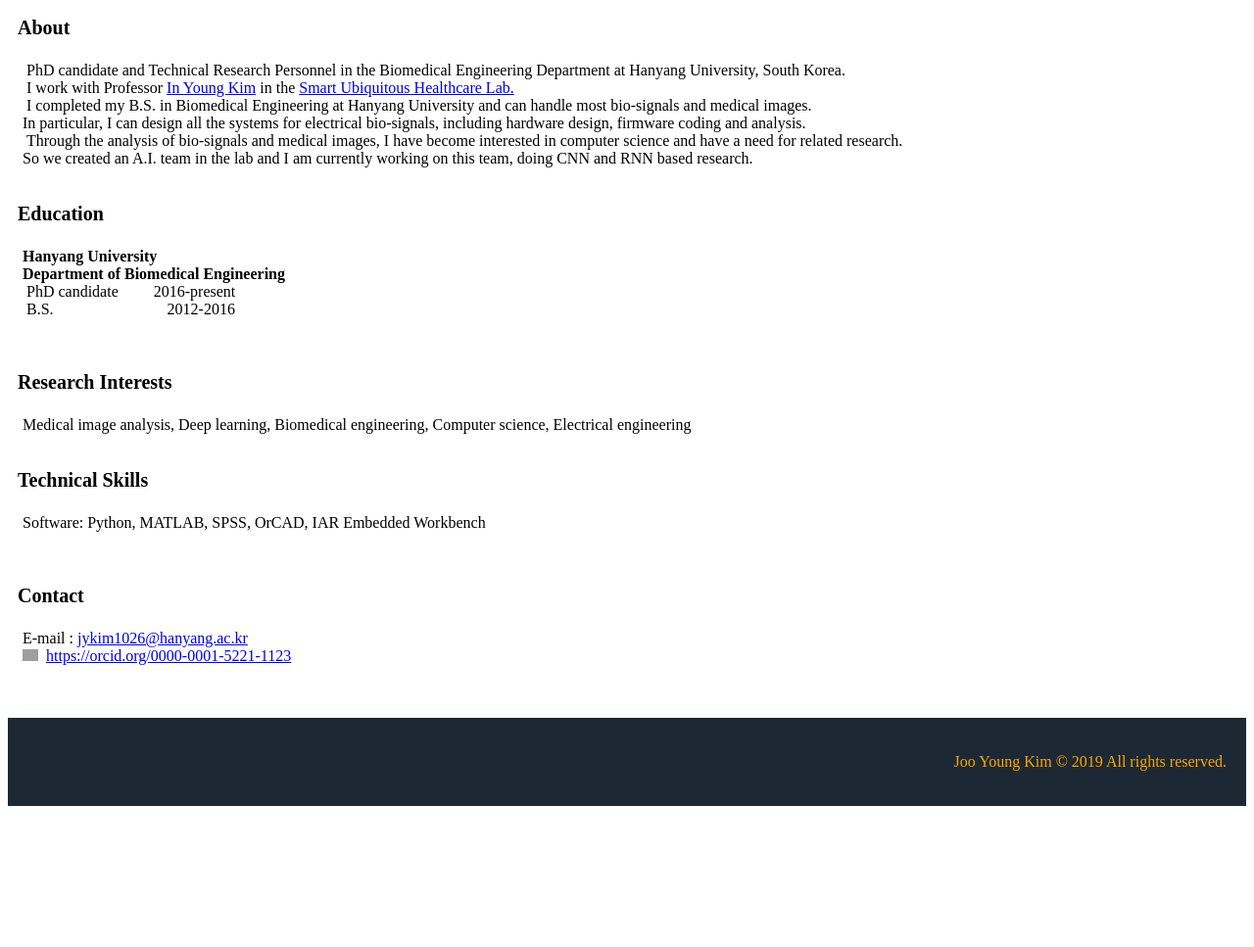
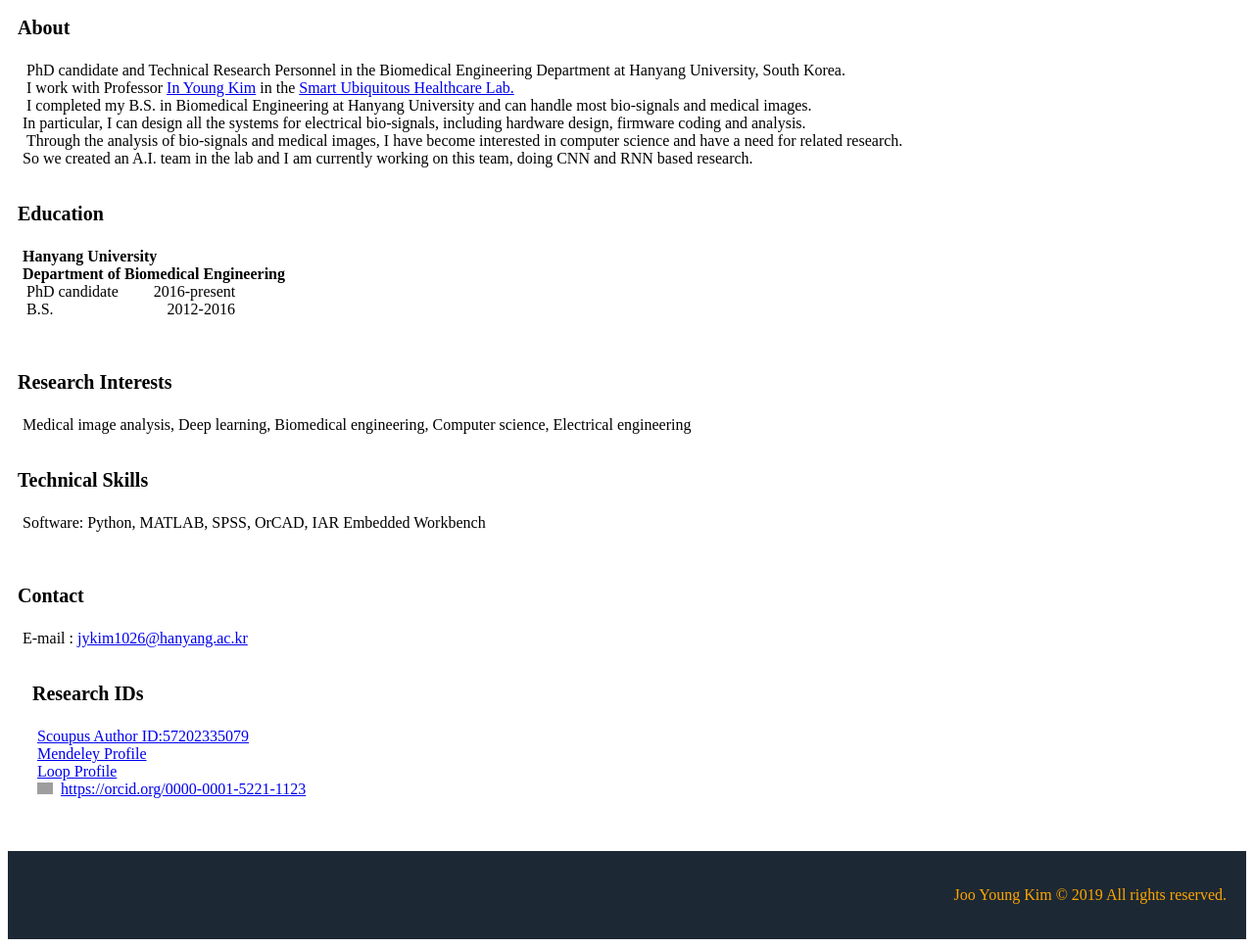
Before and after one commit to jyjoshuakim/jyjoshuakim.github.io, a plain HTML site: page index.html in a window 1280 px wide. Shown: the part 110-1077 px from the top of the page at 98% size. Before the commit the page ends 941 px from the top, so only its background shows below. Drawn offline with Linux system fonts and the light colour scheme; grey boxes are pictures that could not be loaded.

Commit message:
Update index.html

```diff
--- a/index.html
+++ b/index.html
@@ -57,7 +57,14 @@
     <div style="font-size:15pt; padding-left:10px;" "="">
       <b>Contact</b><br><br></div>
     <div style="text-align:left; padding-left:15px" "="">
-      E-mail : <a href="mailto:jykim1026@hanyang.ac.kr">jykim1026@hanyang.ac.kr</a>&nbsp;<br>
+      E-mail : <a href="mailto:jykim1026@hanyang.ac.kr">jykim1026@hanyang.ac.kr</a><br><br><br>
+
+    <div style="font-size:15pt; padding-left:10px;" "="">
+      <b>Research IDs</b><br><br></div>
+    <div style="text-align:left; padding-left:15px" "="">
+      <a href="http://www.scopus.com/inward/authorDetails.url?authorID=57202335079&partnerID=MN8TOARS">Scoupus Author ID:57202335079</a><br>
+      <a href="https://www.mendeley.com/profiles/joo-young-kim7/">Mendeley Profile</a><br>
+      <a href="http://loop.frontiersin.org/people/851153/overview?referrer=orcid_profile">Loop Profile</a><br>
       <a itemprop="sameAs" content="https://orcid.org/0000-0001-5221-1123" href="https://orcid.org/0000-0001-5221-1123" target="orcid.widget" rel="noopener noreferrer" style="vertical-align: top;"><img src="https://orcid.org/sites/default/files/images/orcid_16x16.png" alt="ORCID iD icon" style="width: 1em; margin-right: 0.5em;"></a><a itemprop="sameAs" content="https://orcid.org/0000-0001-5221-1123" href="https://orcid.org/0000-0001-5221-1123" target="orcid.widget" rel="noopener noreferrer" style="vertical-align: top;">https://orcid.org/0000-0001-5221-1123</a><br><br><br><br></div>
   </div>
   <footer>
```
